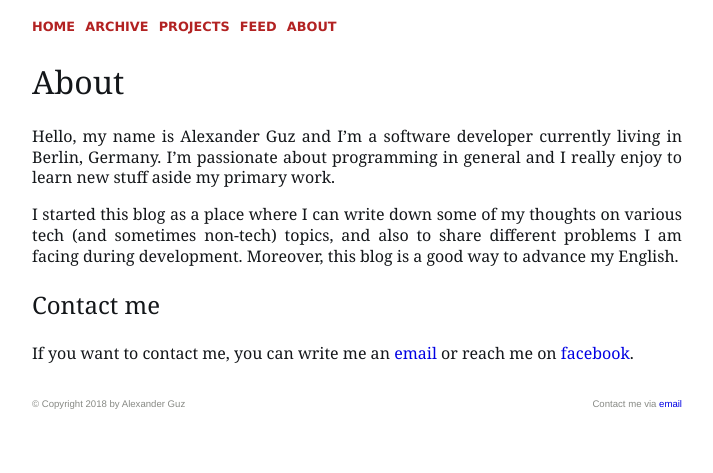
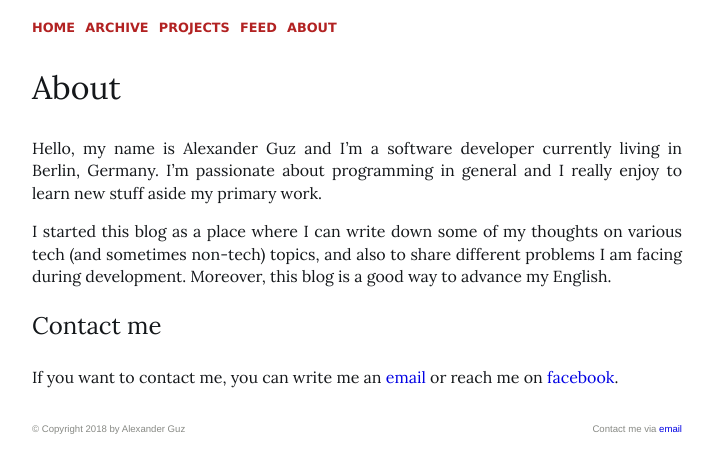
Before and after one commit to kalimatas/kalimatas.github.com, a Jekyll site: the page built from about/index.md, in a window 1280 px wide. Shown: the top 473 px of the page, without its empty margins (283-996 px from the left). Built offline with Jekyll 4.4.1, drawn with Linux system fonts in a browser that asks for light colours.

Commit message:
Lora font to the rescue

```diff
--- a/static/css/style.css
+++ b/static/css/style.css
@@ -1,6 +1,6 @@
 /* general */
-* { box-sizing: border-box; -webkit-box-sizing: border-box; -moz-box-sizing: border-box; }
-body { font-family: Georgia, serif; font-size: 16px; line-height: 1.3em; margin: 0; padding: 0; color: rgb(20, 23, 26); text-align: justify; }
+@import url('https://fonts.googleapis.com/css?family=Lora:400,400i,700,700i&subset=cyrillic,cyrillic-ext,latin-ext');
+body { font-family: Lora, Georgia, serif; font-size: 16px; line-height: 1.4em; margin: 0; padding: 0; color: rgb(20, 23, 26); text-align: justify; }
 
 /* links */
 a:link { text-decoration: none; }
@@ -9,7 +9,7 @@ a:hover { color: firebrick; text-decoration: underline; }
 
 /* headings */
 h1, h2, h3 { font-weight: 400; margin-top: 28px; margin-bottom: 28px; }
-h1 { font-size: 2em; line-height: 1em; }
+h1 { font-size: 2em; line-height: 1.3em; }
 
 /* layout */
 section.container { padding-top: 15px; margin: 0 auto; width: 650px; }
```
